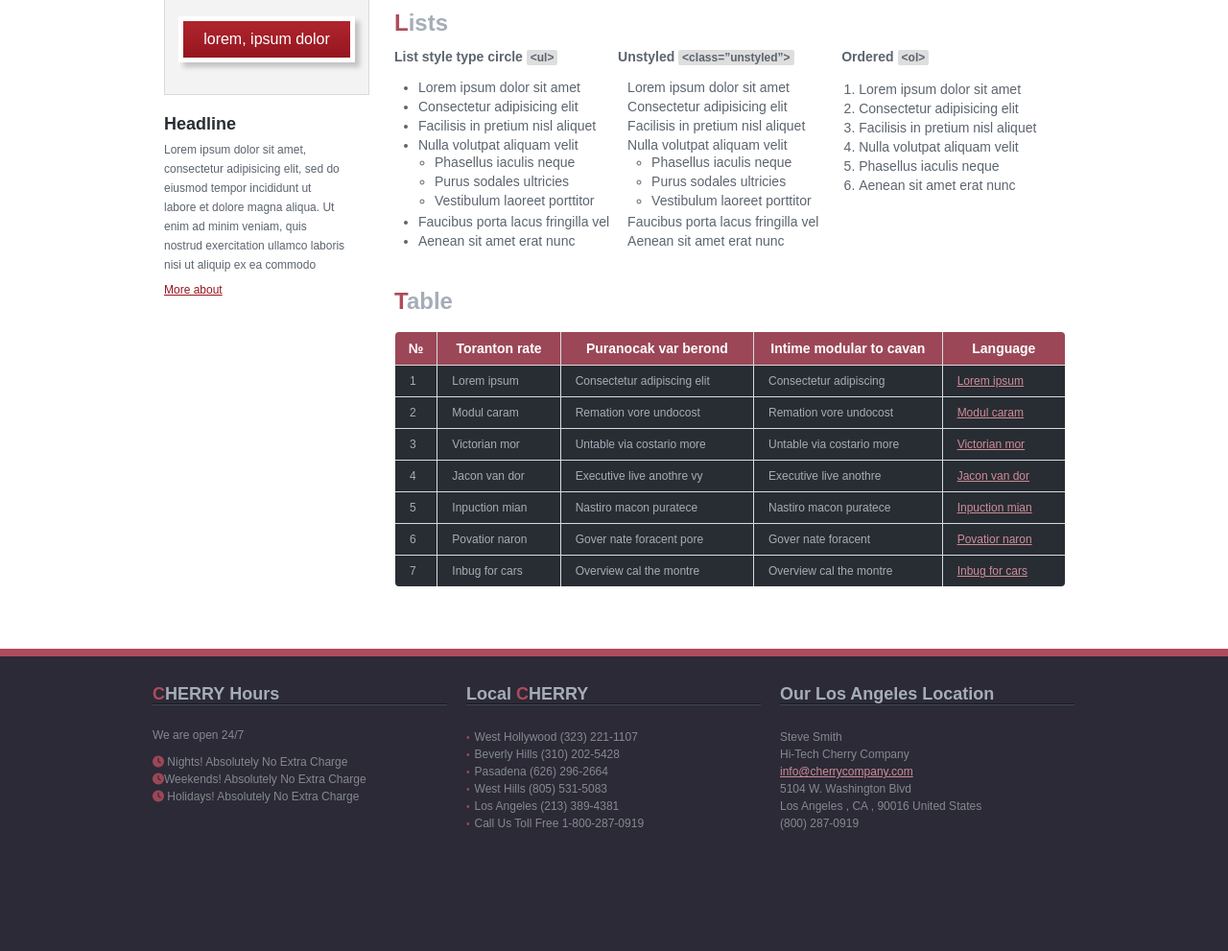
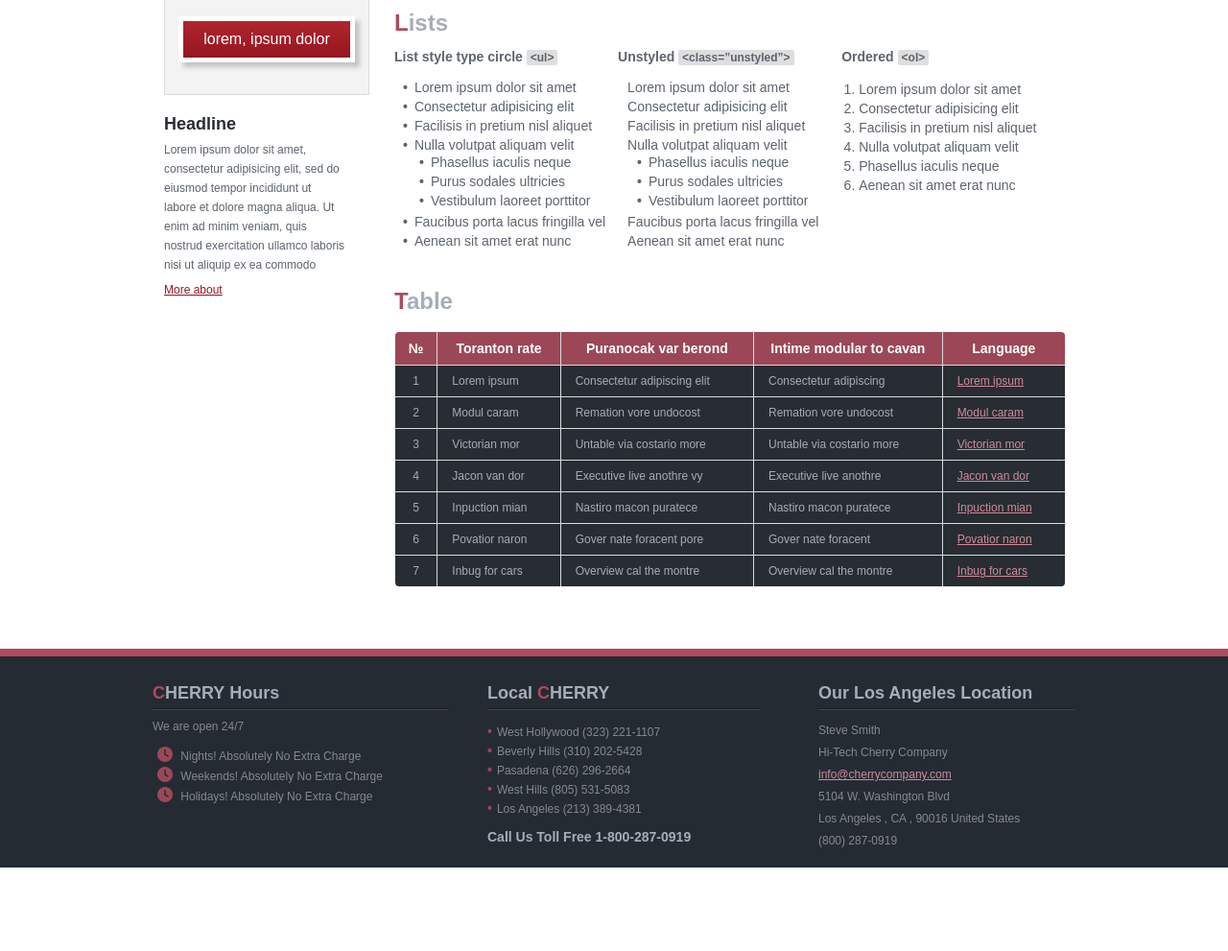
Before and after one commit to rawrawraw33/DZ_Yuzvenko_12_Cherry, a plain HTML site: page index.html in a window 1280 px wide. Shown: the part 708-1699 px from the top of the page at 96% size. After the commit the page ends 1612 px from the top, so only its background shows below. Drawn offline with nearby package versions, Linux system fonts and the light colour scheme.

Commit message:
ready
all elements are correct. footer,styles complete. Hw ready to check

```diff
--- a/css/footer.css
+++ b/css/footer.css
@@ -1,35 +1,34 @@
 .footer{
-    background-color: #2b2a36 ;
-
+    background-color: #252b33 ;
+    border-bottom: 1px solid #252b33;
     border-top: 8px solid #ae4b5d;
 
 }
-.footer .container {
-    padding: 5px 0px 40px;
 
-}
 .footer .col3 {
     padding: 0px 10px;
+    overflow: hidden;
 
 
 }
-/* .col3 ul li:not(:nth-last-of-type(1))::after{
+
+.footer__text {
     padding: 0;
-    list-style: none;
 }
- */
-
- .footer__text ul{
+.footer__text ul{
     padding: 0;
 
 
  }
 .footer h4{
+    margin: 0;
+
     color: #a5adb8;
     font-size: 1.125rem;
     border-bottom:1px solid #40474f;
     position:relative;
-    z-index:1
+    z-index:1;
+    padding: 28px 0 6px;
 
 
 }
@@ -42,6 +41,9 @@
     right: 0px;
     bottom: 0px;
     border-bottom: 1px solid #191c20;
+}
+.footer p{
+    padding: 10px 0px 0px;
 }
 footer .col .col3{
     margin: 0 0 5px;
@@ -58,7 +60,13 @@ h4 span{
 }
 .fa-solid , .fa-clock {
     color: #9c4757;
+    font-size: 1rem;
+    margin-right: 5px;
 
+
+}
+.cherry-hours ul{
+    padding-left: 5px;
 }
 .cherry-hours li{
     list-style: none
@@ -69,14 +77,34 @@ h4 span{
 
 }
 
-.local-cherry li:before{
+.local-cherry li::before{
     content: "•";
     margin-right: 5px;
     color: #9c4757;
-    font-size: 10px;
+    font-size: 14px;
+    font-weight: 900;
+}
+
+.local-cherry h5 {
+    border-bottom: 0;
+    font-size: 0.875rem;
+    font-style: bold;
+    color: #a5adb8;
 
 }
+
+
 
 .la-location ul{
     list-style: none;
 }
+.la-location li{
+    margin: 5px 0;
+}
+
+#local-cherry{
+    padding-left: 32px;
+}
+#la-location {
+    padding-left: 50px;
+}
--- a/css/index.css
+++ b/css/index.css
@@ -23,7 +23,10 @@ body , html {
     font-size: 16px;
     margin: 0;
     font-family: "Arial";
+
+
 }
+
 main{
     padding-top: 17px;
 }
@@ -230,17 +233,46 @@ article a{
     margin: 15px 0px 12px;
 }
 .unordered-list{
-    padding-left: 25px;
+    padding-left: 9px;
+    list-style: none;
 }
 .unordered-list ul {
     padding-left: 17px;
+
+
 }
+.unordered-list li:before{
+    content: "•";
+    font-weight: 800;
+    margin-right: 0.5em ;
+}
+.unordered-list-sub li {
+    list-style-type: none;
+   }
+.unordered-list-sub li::before {
+    content: "•";
+    font-weight: 800;
+    margin-right: 0.5em ;
+
+}
+
+
+.unstyled-list-sub li {
+    list-style-type: none;
+   }
+.unstyled-list-sub li::before {
+    content: "•";
+    font-weight: 800;
+    margin-right: 0.5em ;
+
+}
+
 .unstyled-list {
     list-style: none;
     padding: 0px 10px;
 }
 .unstyled-list ul {
-    padding-left: 25px;
+    padding-left: 10px;
 }
 .ordered{
     padding-left: 18px;
@@ -251,13 +283,16 @@ article a{
     font-size: 0.875rem ;
 }
 
+.section2{
+    margin-bottom: 43px;
+}
 /* col */
 
 .col{
     max-height: 215px;
     display: inline-block;
     width: 100%;
-    margin-bottom: 43px;
+
 }
 .col3{
     float: left;
@@ -303,9 +338,7 @@ h5 span {
     overflow: hidden;
     margin-top: 17px;
 }
-.th{
-    padding: 8px 10px;
-}
+
 .table__head{
     text-align: center;
 
@@ -316,9 +349,7 @@ thead{
     color: #fff ;
     font-size: 0.875rem ;
 }
-thead tr {
-    text-align: center;
-}
+
 th , td{
     border: 1px solid #d8dbde;
     padding: 9px 0
@@ -327,9 +358,7 @@ th , td{
 tr a{
     color: #d08b98;
 }
-tr {
-    text-align: left;
-}
+
 tbody{
     width: 100%;
     background-color: #282d33;
@@ -338,5 +367,11 @@ tbody{
 
 }
 tbody tr , tbody td {
-    padding: 9px 15px ;
+    padding: 9px 15px;
 }
+
+
+tr td:nth-child(1) {
+
+    text-align: center;
+}
--- a/index.html
+++ b/index.html
@@ -130,6 +130,7 @@
             </aside>
 
             <article class="article">
+                <section class="section1">
                     <h3 class="article__title firstRedLetter">What We Do…</h3>
                     <p class="article__desc">Lorem ipsum dolor sit amet, consectetur adipisicing elit, sed do eiusmod tempor incididunt ut labore et dolore
                         magna aliqua. Ut enim ad minim veniam, quis nostrud exercitation ullamco laboris nisi ut aliquip ex ea commodo
@@ -149,11 +150,13 @@
                         <a href="#"><img src="images/img3.png" alt="Videos-img"></a>
                     </div>
                     <div class="clearfix"></div>
+                </section>
 
 
 
 
 
+                <section class="section2">
                     <h3 class="article__title firstRedLetter">Lists</h3>
                     <div class="col">
                         <div class="col3">
@@ -163,7 +166,7 @@
                                 <li>Consectetur adipisicing elit</li>
                                 <li>Facilisis in pretium nisl aliquet</li>
                                 <li>Nulla volutpat aliquam velit
-                                <ul>
+                                    <ul class="unordered-list-sub">
                                         <li>Phasellus iaculis neque</li>
                                         <li>Purus sodales ultricies</li>
                                         <li>Vestibulum laoreet porttitor </li>
@@ -180,7 +183,7 @@
                                 <li>Consectetur adipisicing elit</li>
                                 <li>Facilisis in pretium nisl aliquet</li>
                                 <li>Nulla volutpat aliquam velit
-                                <ul>
+                                    <ul class="unstyled-list-sub">
                                         <li>Phasellus iaculis neque</li>
                                         <li>Purus sodales ultricies</li>
                                         <li>Vestibulum laoreet porttitor </li>
@@ -205,9 +208,11 @@
 
                     </div>
                     <div class="clearfix"></div>
+                </section>
 
 
 
+                <section class="section3">
                     <h3 class="article__title firstRedLetter">Table</h3>
                     <table class="table">
                         <thead class="table__head">
@@ -222,7 +227,7 @@
                         </thead>
                         <tbody>
                             <tr>
-                            <td>1</td>
+                                <td><span>1</span></td>
                                 <td>Lorem ipsum</td>
                                 <td>Consectetur adipiscing elit</td>
                                 <td>Consectetur adipiscing</td>
@@ -273,6 +278,7 @@
                         </tbody>
 
                     </table>
+                </section>
 
 
             </article>
@@ -293,13 +299,13 @@
                     <p>We are open 24/7</p>
                     <ul>
                         <li> <i class="fa-solid fa-clock"></i> Nights! Absolutely No Extra Charge</li>
-                        <li> <i class="fa-solid fa-clock"></i>Weekends! Absolutely No Extra Charge</li>
+                        <li> <i class="fa-solid fa-clock"></i> Weekends! Absolutely No Extra Charge</li>
                         <li> <i class="fa-solid fa-clock"></i> Holidays! Absolutely No Extra Charge</li>
                     </ul>
 
 
                 </div>
-                <div class="local-cherry col3">
+                <div class="local-cherry col3" id="local-cherry">
                     <h4>Local <span class="ttu firstRedLetter">Cherry</span></h4>
                     <ul>
                         <li>West Hollywood (323) 221-1107</li>
@@ -307,13 +313,14 @@
                         <li>Pasadena (626) 296-2664</li>
                         <li>West Hills (805) 531-5083</li>
                         <li>Los Angeles (213) 389-4381</li>
-                        <li>Call Us Toll Free 1-800-287-0919</li>
+
                     </ul>
+                    <h5>Call Us Toll Free 1-800-287-0919</h5>
 
 
 
                 </div>
-                <div class="la-location col3">
+                <div class="la-location col3 " id="la-location">
                     <h4>Our Los Angeles Location</h4>
                     <ul>
                         <li>Steve Smith</li>
```
Lines whose indentation alone changed are shown as unchanged.
